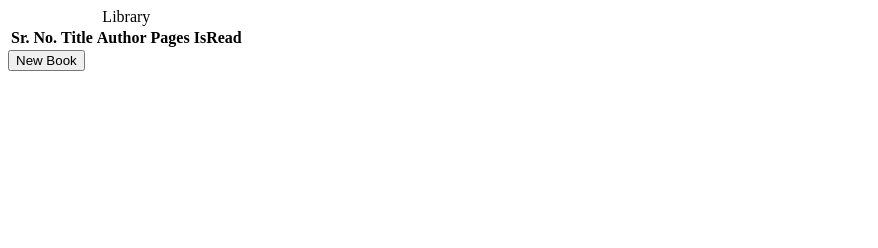
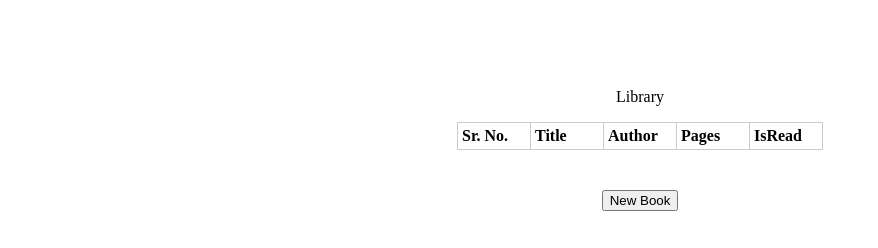
Before and after one commit to RA18-1121/library, a plain HTML site: page index.html in a window 1280 px wide. Shown: the whole page, without its empty margins (0-878 px from the left). Drawn offline with Linux system fonts and the light colour scheme.

Commit message:
Apply some styling

```diff
--- a/index.html
+++ b/index.html
@@ -8,19 +8,24 @@
     <script src="./script.js" defer></script>
 </head>
 <body>
+    <div class="container">
         <div>
             <table>
                 <caption>Library</caption>
-            <tr class="last-default">
+                <thead>
+                    <tr>
                         <th>Sr. No.</th>
                         <th>Title</th>
                         <th>Author</th>
                         <th>Pages</th>
                         <th>IsRead</th>
                     </tr>
+                </thead>
+                <tbody></tbody>
             </table>
         </div>
         <button class="create-form">New Book</button>
         <div class="form-container"></div>
+    </div>
 </body>
 </html>
--- a/script.js
+++ b/script.js
@@ -20,12 +20,11 @@ const toggleRead = (index) => {
 }
 
 const table = document.querySelector("table");
-const last = document.querySelector(".last-default");
 const body = document.querySelector("tbody");
 
 const displayBooks = () => {
 
-    while(body.lastChild !== last)
+    while(body.lastChild)
     {
         body.removeChild(body.lastChild);
     }
@@ -51,8 +50,8 @@ const displayBooks = () => {
         author.textContent = myLibrary[i].author;
         pages.textContent = myLibrary[i].pages;
         isRead.textContent = myLibrary[i].isRead;
-        remove.textContent = "Remove";
-        toggle.textContent = "Toggle";
+        remove.textContent = "Remove Book";
+        toggle.textContent = "Toggle Read";
 
         remove.addEventListener("click", (event) => {
             let index = event.target.parentNode.getAttribute("class").at(-1);
--- a/style.css
+++ b/style.css
@@ -0,0 +1,42 @@
+
+
+body{
+    min-height: 100vh;
+    display: flex;
+    justify-content: center;
+    padding-top: 10vh;
+}
+
+.container{
+    display: flex;
+    flex-direction: column;
+    align-items: center;
+    gap: 5vh;
+
+    table{
+        border-collapse: collapse;
+
+        caption{
+            margin-bottom: 16px;
+        }
+
+        tbody tr:nth-child(even){
+            background: #eee;
+          }
+
+        th, td{
+            padding: 0.25rem;
+            text-align: left;
+            border: 1px solid #ccc;
+            min-width: 64px;
+        }
+    }
+
+    button{
+        width: max-content;
+    }
+
+    form input{
+        margin: 16px;
+    }
+}
```
Lines whose indentation alone changed are shown as unchanged.
